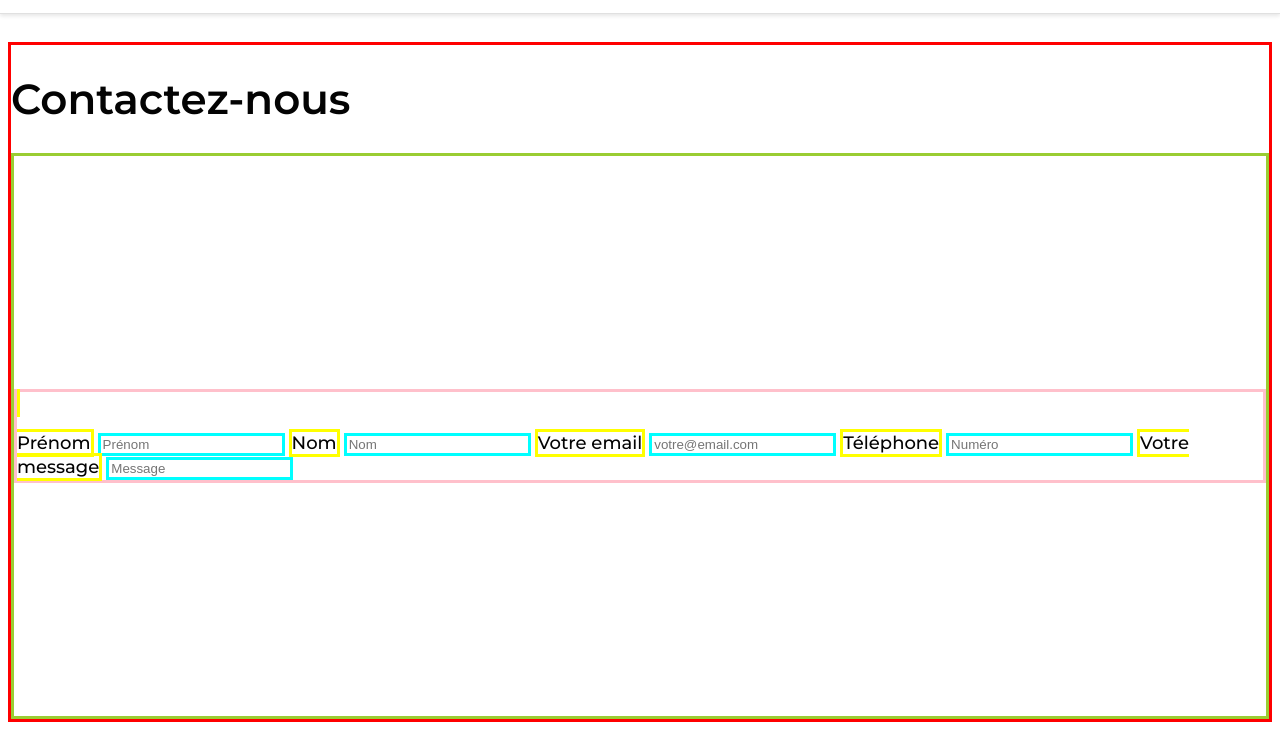
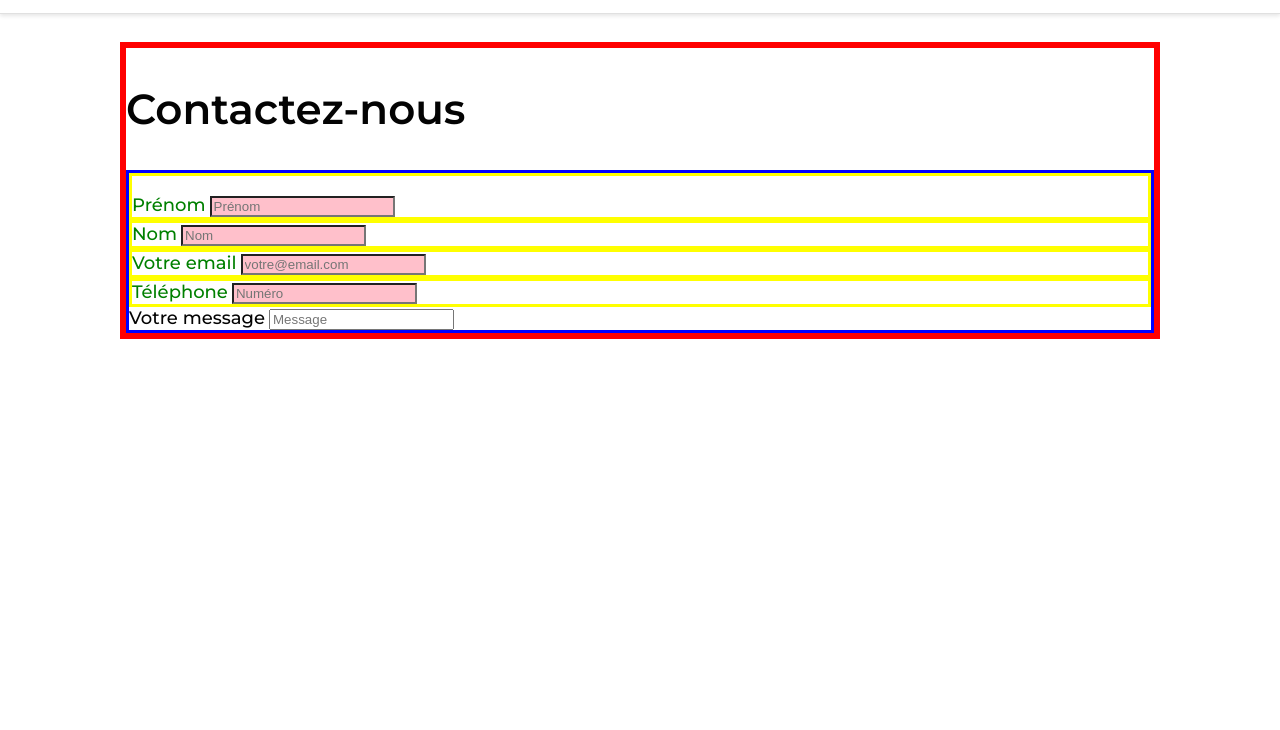
Before and after one commit to Astridnz/Brief-CO2WEB, a plain HTML site: page contact.html in a window 1280 px wide. Shown: the part 70-800 px from the top of the page. Drawn offline with nearby package versions, Linux system fonts and the light colour scheme; files that its build step writes are made by us from their sources.

Commit message:
update du main dans theme

```diff
--- a/abstracts/_mixins.scss
+++ b/abstracts/_mixins.scss
@@ -2,7 +2,7 @@
 
 @mixin centrage-avec-hauteur{
       // prend toute la hauteur de la page
-      height: 70vh;
+      height: 60vh;
       // place le contenu au centre de la page
       display: flex;
       justify-content: center;
--- a/contact.html
+++ b/contact.html
@@ -34,33 +34,43 @@
 
   </header>
 
-  <main class="page-contact">
+  <main>
+    <section class="contact">
       <h1>Contactez-nous</h1>
 
       <div class="contact__flex">
 
         <form action="#">
 
+          <div class="contact__champs">
             <label class="corpsdetexte" for="prenom"></p>Prénom</label>
             <input type="text" name="Prénom" id="prenom" placeholder="Prénom">
+          </div>
 
+          <div class="contact__champs">
             <label class="corpsdetexte" for="nom">Nom</label>
             <input type="text" name="Nom" id="nom"  placeholder="Nom">
+          </div>
 
+          <div class="contact__champs">
             <label class="corpsdetexte" for="mail">Votre email</label>
             <input type="email" name="Votre email" id="mail" placeholder="votre@email.com">
+          </div>
 
+          <div class="contact__champs">
             <label class="corpsdetexte" for="tel">Téléphone</label>
             <input type="number" name="Téléphone" id="tel" placeholder="Numéro">
+          </div>
 
+          <div  class="contact__champs__message">
             <label class="corpsdetexte" for="message">Votre message</label>
             <input type="text"  name="VOtre message" id="message" placeholder="Message">
-
+          </div>
 
         </form>
       </div>
 
-
+    </section>
   </main>
 
 </body>
--- a/pages/_contact.scss
+++ b/pages/_contact.scss
@@ -1,24 +1,29 @@
 /* --------------------------------- Contact specific styles --------------------------------- */
-
-.page-contact{
-    // laisse de la place pour le header
-    margin-top: 7em;
-
+.contact{
   border: red solid;
 
-  .contact__flex{
-    @include centrage-avec-hauteur;
-    border: yellowgreen solid;
+  &__flex{
+    border: blue  solid;
+    }
 
-    form{
-      border: pink  solid;
+    &__champs{
+      border: yellow  solid;
 
       label{
-        border: yellow  solid;
+        color: green;
       }
+
       input{
-        border: cyan  solid;
+        background-color: pink;
       }
   }
+
 }
-}
+
+// ----------media query associé--------------------------
+// @media (max-width: 600px) {
+//   .contact__champs,
+//   .contact__champs__message {
+//     flex: 1 1 100%; // Tout passe à une colonne sur mobile
+//   }
+// }
--- a/pages/_mode-demploi.scss
+++ b/pages/_mode-demploi.scss
@@ -2,8 +2,6 @@
   // laisse des marges, aère le contenu
   width: 80%;
   margin: auto;
-  // laisse de la place pour le header
-  margin-top: 7em;
 
   h1{
     // ajoute un espace entre le titre et le header
--- a/themes/_theme.scss
+++ b/themes/_theme.scss
@@ -1 +1,7 @@
 /* --------------------------------- Default theme --------------------------------- */
+
+main{
+  border: red solid;
+      // laisse de la place pour le header et pour le footer
+      margin: 7em 7em;
+}
```
Also changed, not shown: abstracts/_variables.scss (line endings or trailing spaces). Lines whose indentation alone changed are shown as unchanged.
